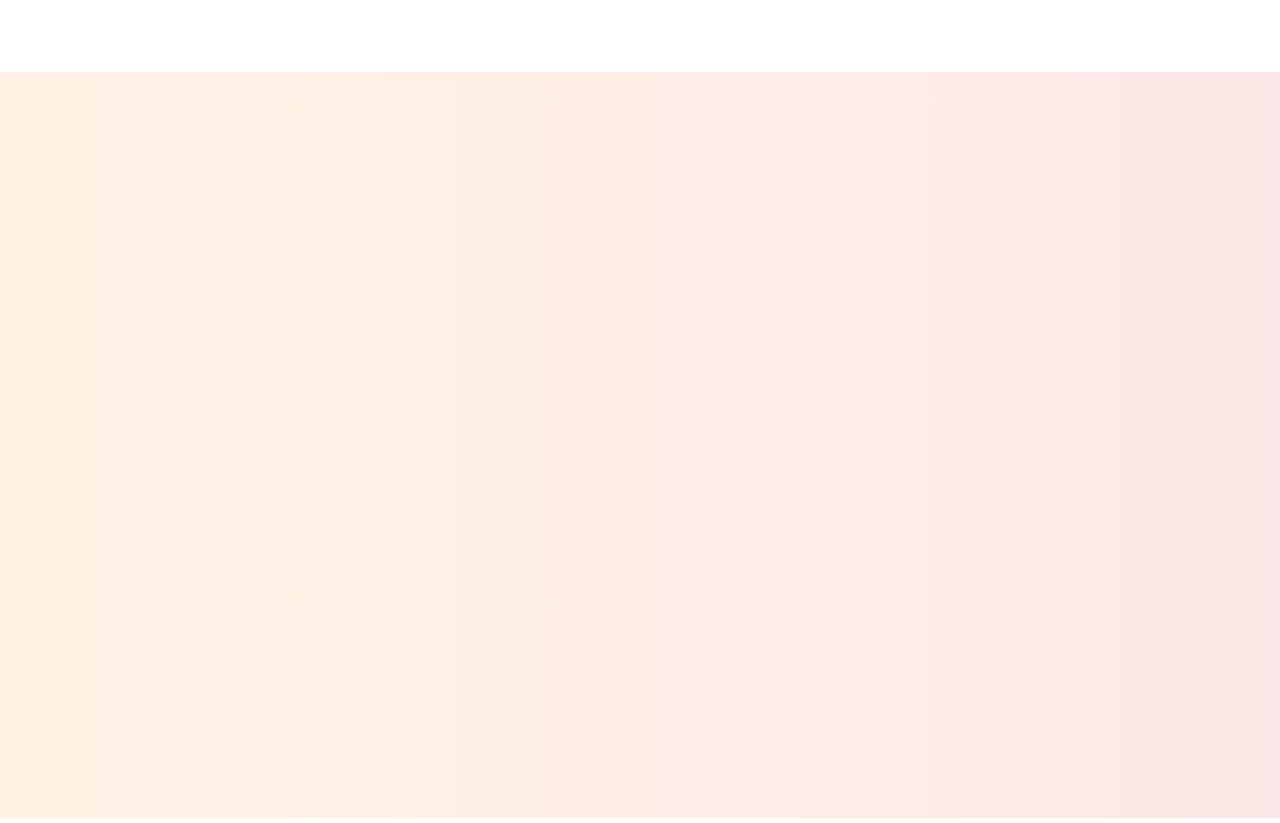
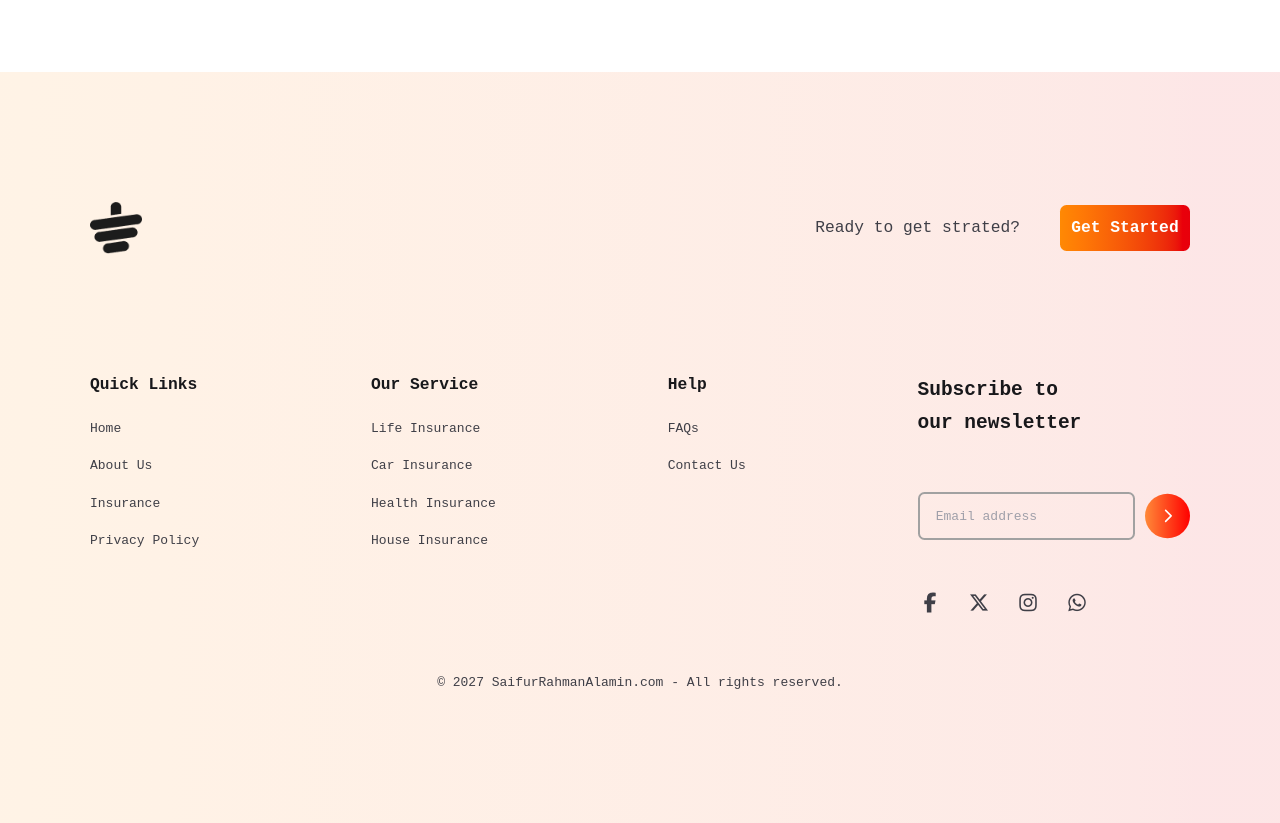
Before and after one commit to Saifur-007/Tea-House, a plain HTML site: page index.html in a window 1280 px wide. Shown: the part 3206-4029 px from the top of the page. Drawn offline with nearby package versions, Linux system fonts and the light colour scheme.

Commit message:
Site Done

```diff
--- a/index.html
+++ b/index.html
@@ -366,29 +366,84 @@
 
 <!-- Footer -->
 
-<footer class="flex h-[746px] bg-gradient-to-l from-red-600/10 to-orange-400/10">
+<footer class="flex w-full bg-gradient-to-l from-red-600/10 to-orange-400/10">
 
-    <div class="flex flex-col w-[1100px] my-[75px]">
+    <div class="flex flex-col w-[1100px] my-[130px] mx-auto gap-[60px]">
 
         <!-- Footer Branding -->
 
-        <div>
-            <img src="" alt="">
-            <div>
-                <h4></h4>
-                <button></button>
+        <div class="flex justify-between">
+            <img class="size-16" src="./images/cup.png" alt="">
+            <div class="flex items-center gap-[40px]">
+                <h4 class="text-zinc-700 text-xl font-medium leading-10">Ready to get strated?</h4>
+                <button class="w-40 h-14 bg-gradient-to-l from-red-600 to-orange-400 rounded-lg text-white text-xl font-bold">Get Started</button>
             </div>
         </div>
 
         <!-- Footer Links -->
 
-        <div>
+        <div class="flex justify-between mt-[60px]">
 
+            <!-- Footer Quick Links -->
+
+            <div class="flex flex-col gap-[22px]">
+                <h5 class="text-zinc-900 text-xl font-semibold">Quick Links</h5>
+                <div class="flex flex-col gap-[18px]">
+                    <a target="_blank" class="text-zinc-700 text-base font-normal" href="#">Home</a>
+                    <a target="_blank" class="text-zinc-700 text-base font-normal" href="#">About Us</a>
+                    <a target="_blank" class="text-zinc-700 text-base font-normal" href="#">Insurance</a>
+                    <a target="_blank" class="text-zinc-700 text-base font-normal" href="#">Privacy Policy</a>
+                </div>
+            </div>
+
+            <!-- Footer Our Service Links -->
+
+            <div class="flex flex-col gap-[22px]">
+                <h5 class="text-zinc-900 text-xl font-semibold">Our Service</h5>
+                <div class="flex flex-col gap-[18px]">
+                    <a target="_blank" class="text-zinc-700 text-base font-normal" href="#">Life Insurance</a>
+                    <a target="_blank" class="text-zinc-700 text-base font-normal" href="#">Car Insurance</a>
+                    <a target="_blank" class="text-zinc-700 text-base font-normal" href="#">Health Insurance</a>
+                    <a target="_blank" class="text-zinc-700 text-base font-normal" href="#">House Insurance</a>
+                </div>
+            </div>
+
+            <!-- Footer Help Links -->
+
+            <div class="flex flex-col gap-[22px]">
+                <h5 class="text-zinc-900 text-xl font-semibold">Help</h5>
+                <div class="flex flex-col gap-[18px]">
+                    <a target="_blank" class="text-zinc-700 text-base font-normal" href="#">FAQs</a>
+                    <a target="_blank" class="text-zinc-700 text-base font-normal" href="#">Contact Us</a>
+                </div>
+            </div>
+
+            <!-- Footer Subscribe Newsletter -->
+
+            <div class="flex flex-col gap-[48px]">
+                <h3 class="w-52 text-zinc-900 text-2xl font-semibold leading-10">Subscribe to our newsletter</h3>
+                <div class="flex gap-[10px] items-center">
+                    <input class="w-full h-[48px] max-w-md rounded-lg border-2 border-neutral-400 px-5 py-4 text-base text-zinc-700 placeholder:text-zinc-400 focus:border-orange-500 focus:outline-none font-['Plus_Jakarta_Sans']" placeholder="Email address" />
+                    <div class="relative size-[58px]">
+                        <img class="absolute z-0 w-full h-full" src="./images/red-bg.svg" alt="">
+                        <img class="absolute z-10 size-[18px] top-1/2 left-1/2 -translate-x-1/2 -translate-y-1/2" src="./images/right-arrow.svg" alt="">
+                    </div>
+                </div>
+
+                <!-- Social Media links -->
+                <div class="flex gap-[24px] text-[20px] text-zinc-700">
+                    <i class="fa-brands fa-facebook-f"></i>
+                    <i class="fa-brands fa-x-twitter"></i>
+                    <i class="fa-brands fa-instagram"></i>
+                    <i class="fa-brands fa-whatsapp"></i>
+                </div>
+            </div>
 
         </div>
 
         <!-- Website Copyright -->
-        <h5></h5>
+
+        <h5 class="text-center text-zinc-700 text-base font-medium">© 2027 SaifurRahmanAlamin.com - All rights reserved.</h5>
     </div>
 
 </footer>
```
Also changed, not shown: images/red-bg.svg (added), images/right-arrow.svg (added).
